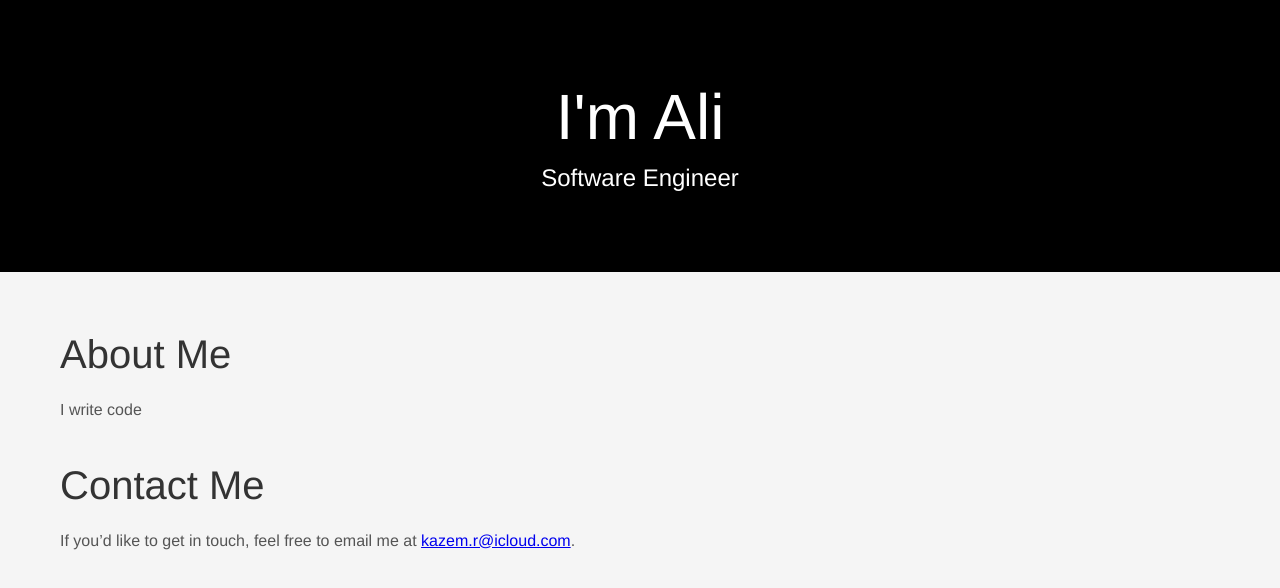
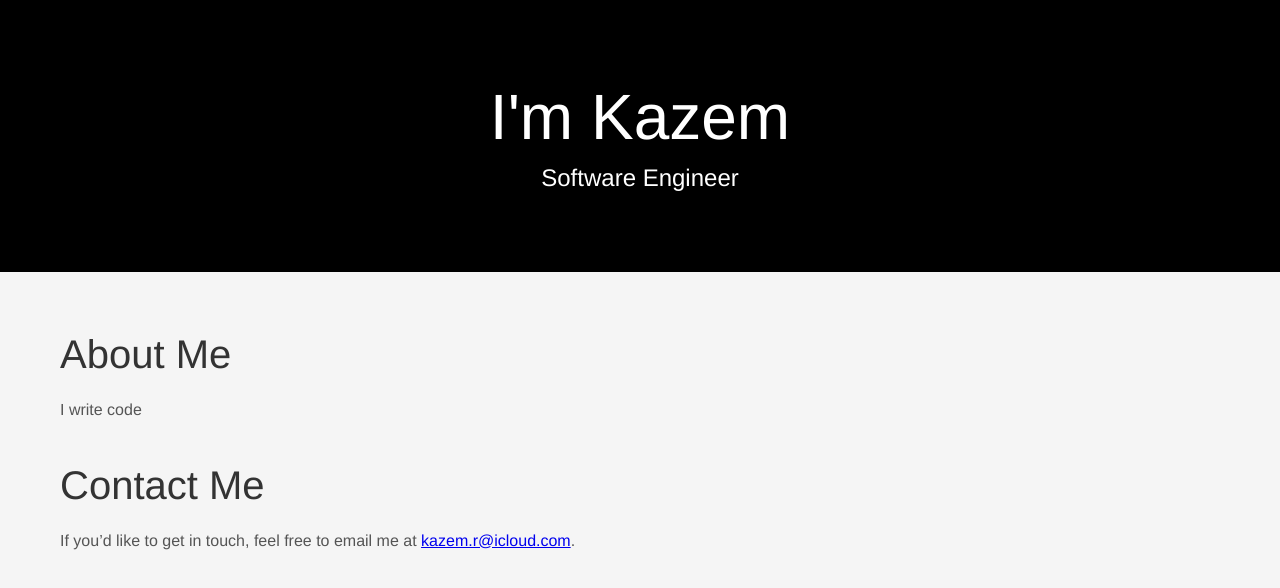
Before and after one commit to KazemRamadan/codedbykazem, a website: page index.html in a window 1280 px wide. Drawn offline with Linux system fonts and the light colour scheme.

Commit message:
Fix index.html

```diff
--- a/index.html
+++ b/index.html
@@ -87,7 +87,7 @@
 </head>
 <body>
     <header>
-        <h1>I'm Ali</h1>
+        <h1>I'm Kazem</h1>
         <p>Software Engineer</p>
     </header>
     <div class="content">
```
